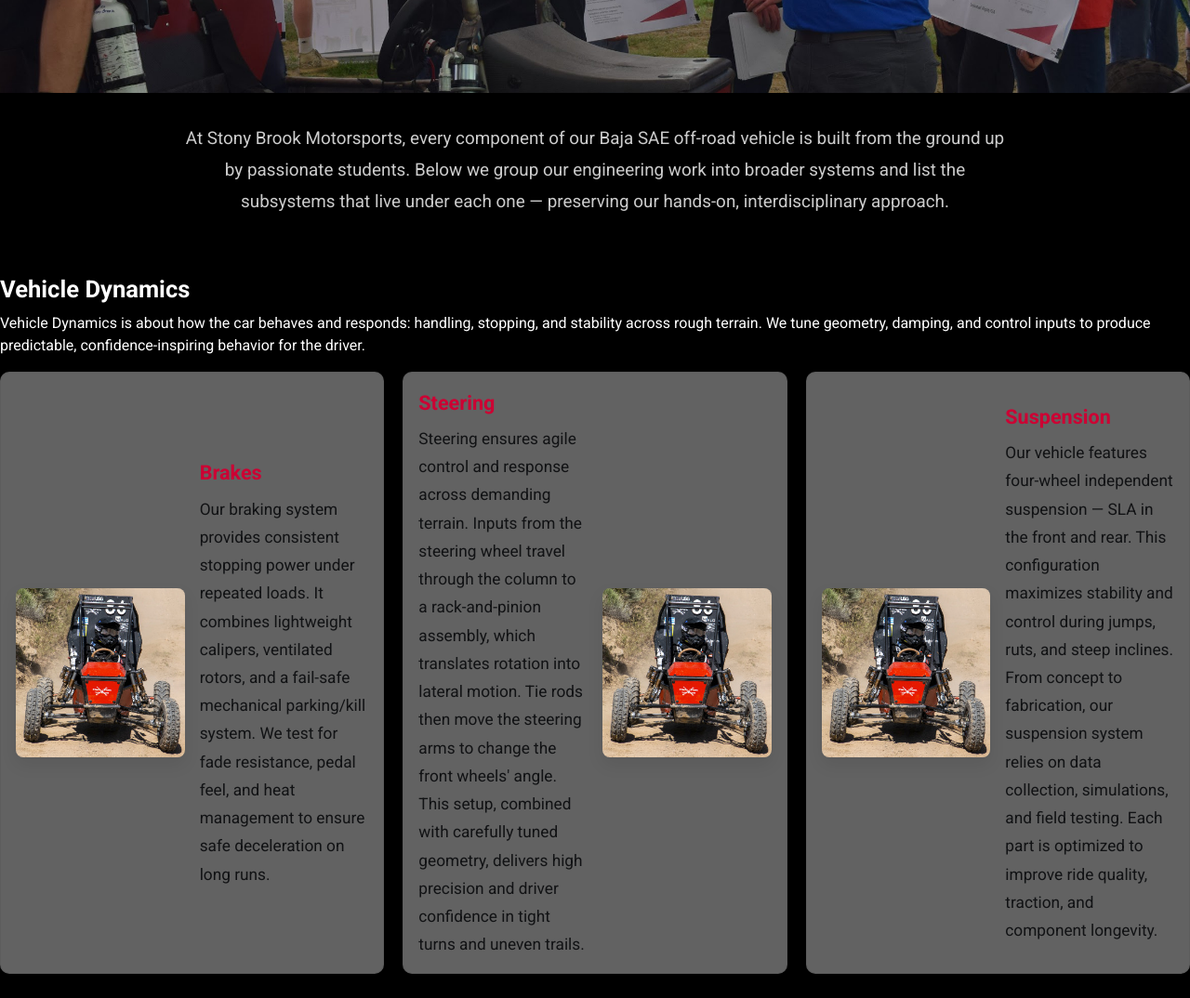
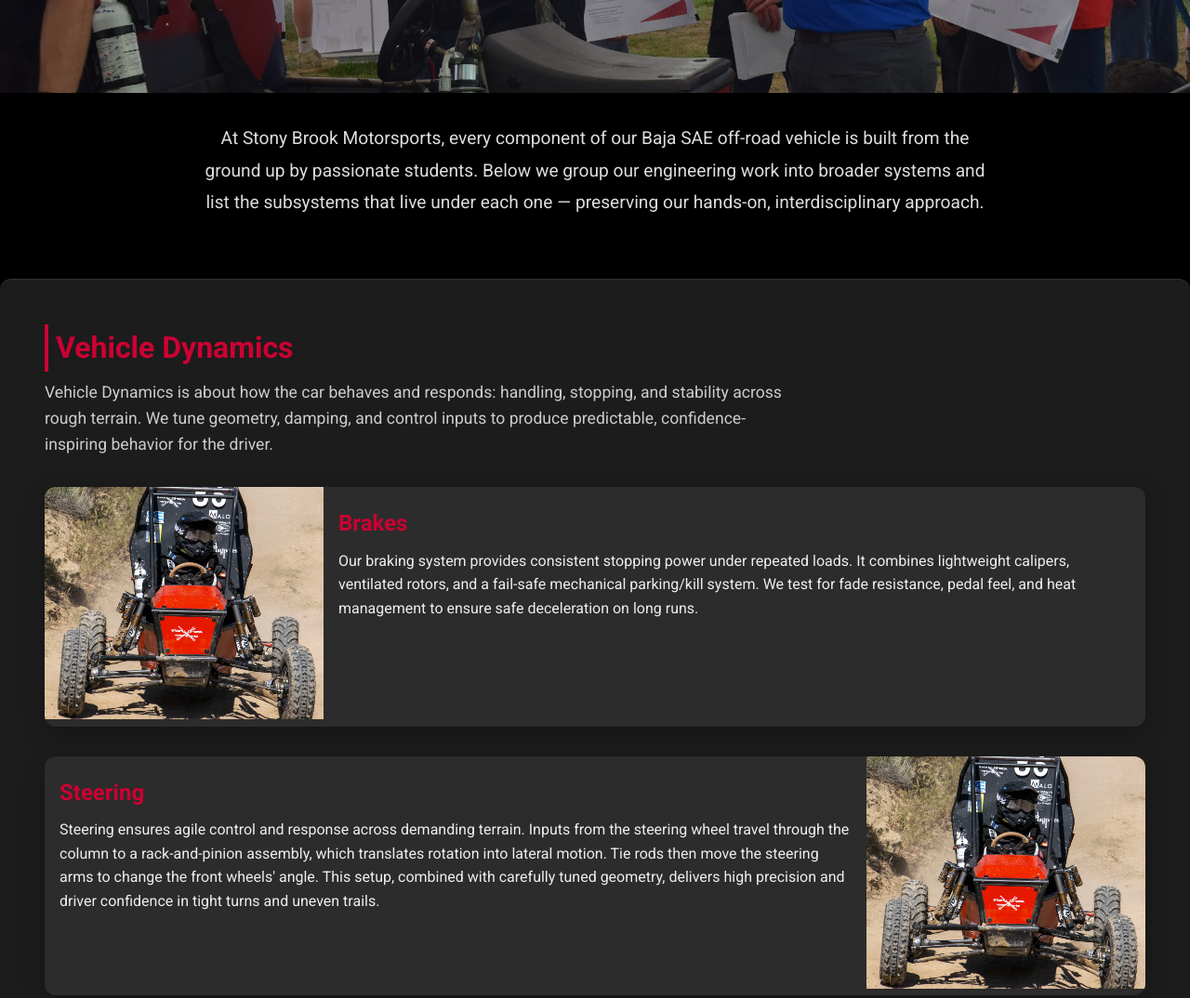
Before and after one commit to SAEstonybrookmotorsports/SAEstonybrookmotorsports.github.io, an Astro site: page /subsystems in a window 1280 px wide. Shown: the part 560-1634 px from the top of the page at 93% size. Built offline with nearby package versions, Linux system fonts and the light colour scheme; Astro itself is replaced by a stand-in of ours.

Commit message:
subsystems page UI overhaul

```diff
--- a/src/pages/subsystems.astro
+++ b/src/pages/subsystems.astro
@@ -89,10 +89,11 @@ const systems = [
         description: `Electronics integrate data and diagnostics into every phase of the vehicle's lifecycle. We deploy sensors to measure speed, acceleration, suspension movement, and thermal performance. The insights drive design refinement and track performance. Our electronics also support safety systems like kill-switches and lighting, as well as a dashboard display giving drivers real-time data at a glance.`
       },
       {
-        name: 'Control Systems & Software',
-        image: control,
-        description: `Control Systems shape the user experience and safety of the vehicle. From ergonomic cockpit design that fits a wide range of body types to the precise layout of levers, pedals, and controls — this subsystem ensures the driver stays focused and responsive. The team also engineers a powerful braking system and integrates electronic interfaces, including data acquisition and driver feedback tools. On the software side, we collect, visualize, and analyze telemetry to guide design decisions.`
-      }
+    name: 'Website & Software',
+    image: control,
+    description: `The Software team builds tools to help the engineers design, test, and understand the car. We manage the team website (hello!), develop in-house visualization software, handle Arduino-based data acquisition, and experiment with new interfaces. Our focus is on practical, educational solutions that help the team work more effectively.`
+  }
+
     ]
   }
 ];
--- a/src/styles/subsystems.css
+++ b/src/styles/subsystems.css
@@ -1,123 +1,69 @@
+/* Hero Section */
 .hero h1 {
-  margin: 0;
-  font-size: 2.5rem;
-  text-shadow: 2px 2px 10px #000;
+  font-size: 3rem;
+  text-shadow: 3px 3px 15px rgba(0,0,0,0.6);
+  color: #fff;
+  font-weight: 700;
 }
 
-.section-heading {
-  font-size: 3rem;
-  font-weight: bold;
-  color: white;
-  text-shadow: 2px 2px 4px #000;
+.hero-sub {
+  font-size: 1.3rem;
+  color: #ddd;
+  margin-top: 0.5rem;
+  text-shadow: 1px 1px 5px rgba(0,0,0,0.4);
 }
 
-/* Subsystem layout */
-.subsystem {
-  display: flex;
-  align-items: center;
-  justify-content: space-between;
+/* Systems Container */
+.system {
   margin: 4rem 0;
-  flex-wrap: wrap;
-  opacity: 0;
-  transform: translateY(50px);
-  transition: opacity 0.8s ease, transform 0.8s ease;
+  padding: 2rem 0;
+  border-top: 1px solid rgba(255,255,255,0.1);
 }
 
-.subsystem.visible {
-  opacity: 1;
-  transform: translateY(0);
+.system:nth-child(even) {
+  background: #1c1c1c;
+  border-radius: 12px;
+  padding: 3rem;
 }
-
-.subsystem.reverse {
-  flex-direction: row-reverse;
+.system:nth-child(odd) {
+  background: #1c1c1c;
+  border-radius: 12px;
+  padding: 3rem;
 }
-
-.subsystem-text {
-  flex: 1 1 50%;
-  padding: 1rem 2rem;
-}
-
-.subsystem-text h3 {
+.system-header h2 {
   font-size: 2rem;
-  color: #cc0033;
-  margin-bottom: 1rem;
-  text-shadow: 0px 0px 1px #cd5271;
-  ;
-
-}
-
-.subsystem-text p {
-  font-size: 1.1rem;
-  line-height: 1.7;
-  color: #ddd;
-}
-
-.subsystem-image {
-  flex: 1 1 40%;
-  padding: 1rem;
-}
-
-.subsystem-image img {
-  width: 100%;
-  border-radius: 10px;
-  box-shadow: 0 8px 20px rgba(0, 0, 0, 0.3);
-  object-fit: cover;
-}
-
-.intro-text {
-  font-size: 1.2rem;
-  max-width: 900px;
-  margin: 2rem auto;
-  text-align: center;
-  line-height: 1.8;
-  color: #ccc;
-}
-
-.subsystems-container {
-  position: relative;
-}
-
-.section-divider {
-  width: 60%;
-  height: 2px;
-  background: #444;
-  margin: 3rem auto;
-  opacity: 0.4;
-}
-.system {
-  margin: 2.5rem 0;
-  padding: 1rem 0;
-  border-top: 1px solid rgba(0,0,0,0.06);
-}
-
-.system-header h2 {
-  font-size: 1.6rem;
-  margin-bottom: 0.25rem;
+  color: #cc0133;
+  border-left: 4px solid #cc0133;
+  padding-left: 0.5rem;
+  margin-bottom: 0.5rem;
 }
 
 .system-desc {
-  margin-bottom: 1rem;
-  color: #444;
+  color: #ccc;
+  font-size: 1.1rem;
+  line-height: 1.6;
+  max-width: 800px;
+  margin-bottom: 2rem;
 }
 
+/* Subsystems Grid */
 .subsystems-grid {
   display: grid;
-  gap: 1.25rem;
-  grid-template-columns: repeat(auto-fit, minmax(280px, 1fr));
+  grid-template-columns: repeat(auto-fit, minmax(300px, 1fr));
+  gap: 2rem;
 }
 
+/* Subsystem Card */
 .subsystem-card {
-  display: grid;
-  grid-template-columns: 1fr 1fr;
-  gap: 1rem;
-  align-items: center;
-  padding: 0.75rem;
-  background: var(--card-bg, #3434344f);
-  border-radius: 8px;
-  box-shadow: 0 6px 18px rgba(20,20,20,0.04);
-  transition: transform .18s ease, box-shadow .18s ease;
+  display: flex;
+  flex-direction: column;
+  background: #2c2c2c;
+  border-radius: 12px;
+  overflow: hidden;
+  box-shadow: 0 8px 25px rgba(0,0,0,0.25);
+  transition: transform 0.25s ease, box-shadow 0.25s ease;
   opacity: 0;
-  transform: translateY(10px);
+  transform: translateY(20px);
 }
 
 .subsystem-card.visible {
@@ -125,140 +71,106 @@
   transform: translateY(0);
 }
 
-.subsystem-card.reverse {
-  direction: rtl; /* easy flip for image/text order */
+.subsystem-card:hover {
+  transform: translateY(-5px) scale(1.02);
+  box-shadow: 0 12px 35px rgba(0,0,0,0.3);
 }
 
-.subsystem-card.reverse .subsystem-body {
-  direction: ltr;
-
+/* Image */
+.subsystem-media {
+  flex: 1;           /* take available space */
+  min-width: 300px;  /* optional, prevent it from getting too small */
 }
 
 .subsystem-media img {
   width: 100%;
-  height: auto;
-  border-radius: 6px;
-  display: block;
+  height: 220px;
+  object-fit: cover;
+  transition: transform 0.3s ease;
+}
+
+.subsystem-card:hover .subsystem-media img {
+  transform: scale(1.05);
+}
+
+/* Text */
+.subsystem-body {
+  padding: 1.25rem 1rem;
 }
 
 .subsystem-body h3 {
-  margin: 0 0 0.35rem 0;
-}
-
-@media (max-width: 800px) {
-  .subsystem-card {
-    grid-template-columns: 1fr;
-  }
-  .subsystem-card.reverse {
-    direction: ltr;
-  }
-}
-/* -------------------------
-   Visual updates / overrides
-   ------------------------- */
-
-/* System description should be white and readable on dark backgrounds */
-.system-desc {
-  margin-bottom: 1rem;
-  color: #ffffff;            /* white text for system descriptions */
-  font-weight: 500;
-  line-height: 1.5;
-}
-
-/* Subsystem card: light-gray background, stronger contrast for text */
-.subsystem-card {
-  display: grid;
-  grid-template-columns: 1fr 1fr;
-  gap: 1rem;
-  align-items: center;
-  padding: 1rem;                            /* slightly bigger padding */
-  background: #626262;                      /* soft gray card background */
-  color: #111214;                           /* high-contrast body text */
-  border-radius: 10px;
-  border: 1px solid rgba(18, 24, 28, 0.06); /* subtle border */
-  box-shadow: 0 10px 30px rgba(15, 20, 25, 0.05);
-  transition: transform .18s ease, box-shadow .18s ease, opacity .25s ease;
-  opacity: 0;
-  transform: translateY(10px);
-}
-
-/* Visible state (on-scroll) */
-.subsystem-card.visible {
-  opacity: 1;
-  transform: translateY(0);
-}
-
-/* Flip for odd items (keeps image/text order visually reversed) */
-.subsystem-card.reverse {
-  direction: rtl;
-}
-.subsystem-card.reverse .subsystem-body {
-  direction: ltr;
-}
-
-/* Subsystem media (image) */
-.subsystem-media img {
-  width: 100%;
-  height: auto;
-  border-radius: 8px;
-  display: block;
-  object-fit: cover;
-  box-shadow: 0 8px 18px rgba(0,0,0,0.08);
-  background: linear-gradient(180deg, rgba(255,255,255,0.03), rgba(0,0,0,0.02)); /* subtle backing */
-}
-
-/* Subsystem body text: bigger, darker, more readable */
-.subsystem-body h3 {
-  margin: 0 0 0.35rem 0;
-  font-size: 1.35rem;
-  color: #cc0033;               /* keep your accent red */
-  text-shadow: 0px 0px 1px rgba(205,82,113,0.15);
+  font-size: 1.5rem;
+  color: #cc0133;
+  margin-bottom: 0.5rem;
+  font-weight: 700;
 }
 
 .subsystem-body p {
-  font-size: 1.08rem;           /* slightly larger for readability */
-  line-height: 1.75;
-  color: #111214;               /* strong contrast against gray card */
-  margin: 0;
+  font-size: 1rem;
+  line-height: 1.6;
+  color: #eee;
 }
 
-/* Intro and other text on the page (keep subtle / readable) */
-.intro-text {
-  font-size: 1.18rem;
-  max-width: 900px;
-  margin: 2rem auto;
-  text-align: center;
-  line-height: 1.8;
-  color: #ccc;
+/* Reverse Layout for Odd Cards */
+.subsystem-card.reverse {
+  flex-direction: column-reverse;
 }
 
-/* Keep .system visual separation but don't double-up contrast with header */
-.system {
-  margin: 2.5rem 0;
-  padding: 1rem 0;
-  border-top: 1px solid rgba(0,0,0,0.06);
-}
-
-/* Accessibility: ensure adequate spacing on small screens */
-@media (max-width: 800px) {
+@media (min-width: 900px) {
   .subsystem-card {
-    grid-template-columns: 1fr;   /* stack card content on narrow screens */
-    padding: 0.85rem;
+    flex-direction: row;
   }
-  .subsystem-media {
-    margin-bottom: 0.6rem;
+  .subsystem-card.reverse {
+    flex-direction: row-reverse;
   }
-  .subsystem-body h3 {
-    font-size: 1.2rem;
-  }
-  .subsystem-body p {
-    font-size: 1.05rem;
+  .subsystem-media img {
+    height: 250px;
   }
 }
 
-/* small polishing: nicer entrance shadow when hovered/focused */
-.subsystem-card:focus-within,
-.subsystem-card:hover {
-  transform: translateY(-3px);
-  box-shadow: 0 16px 36px rgba(12,16,20,0.08);
+/* Intro Text */
+.intro-text {
+  font-size: 1.2rem;
+  text-align: center;
+  max-width: 850px;
+  margin: 2rem auto;
+  color: #ddd;
+  line-height: 1.8;
 }
+/* Remove grid container */
+.subsystems-grid {
+  display: block; /* no grid */
+  gap: 0; /* spacing handled by margin on cards */
+}
+
+/* Subsystem Card */
+.subsystem-card {
+  display: flex;
+  flex-direction: column;
+  width: 100%; /* full row */
+  background: #2c2c2c;
+  border-radius: 12px;
+  overflow: hidden;
+  box-shadow: 0 8px 25px rgba(0,0,0,0.25);
+  transition: transform 0.25s ease, box-shadow 0.25s ease;
+  opacity: 0;
+  transform: translateY(20px);
+  margin-bottom: 2rem; /* spacing between cards */
+}
+
+/* Reverse Layout for Odd Cards remains the same */
+.subsystem-card.reverse {
+  flex-direction: column-reverse;
+}
+
+@media (min-width: 900px) {
+  .subsystem-card {
+    flex-direction: row; /* side-by-side on larger screens */
+  }
+  .subsystem-card.reverse {
+    flex-direction: row-reverse;
+  }
+  .subsystem-media img {
+    height: 250px;
+  }
+}
```
